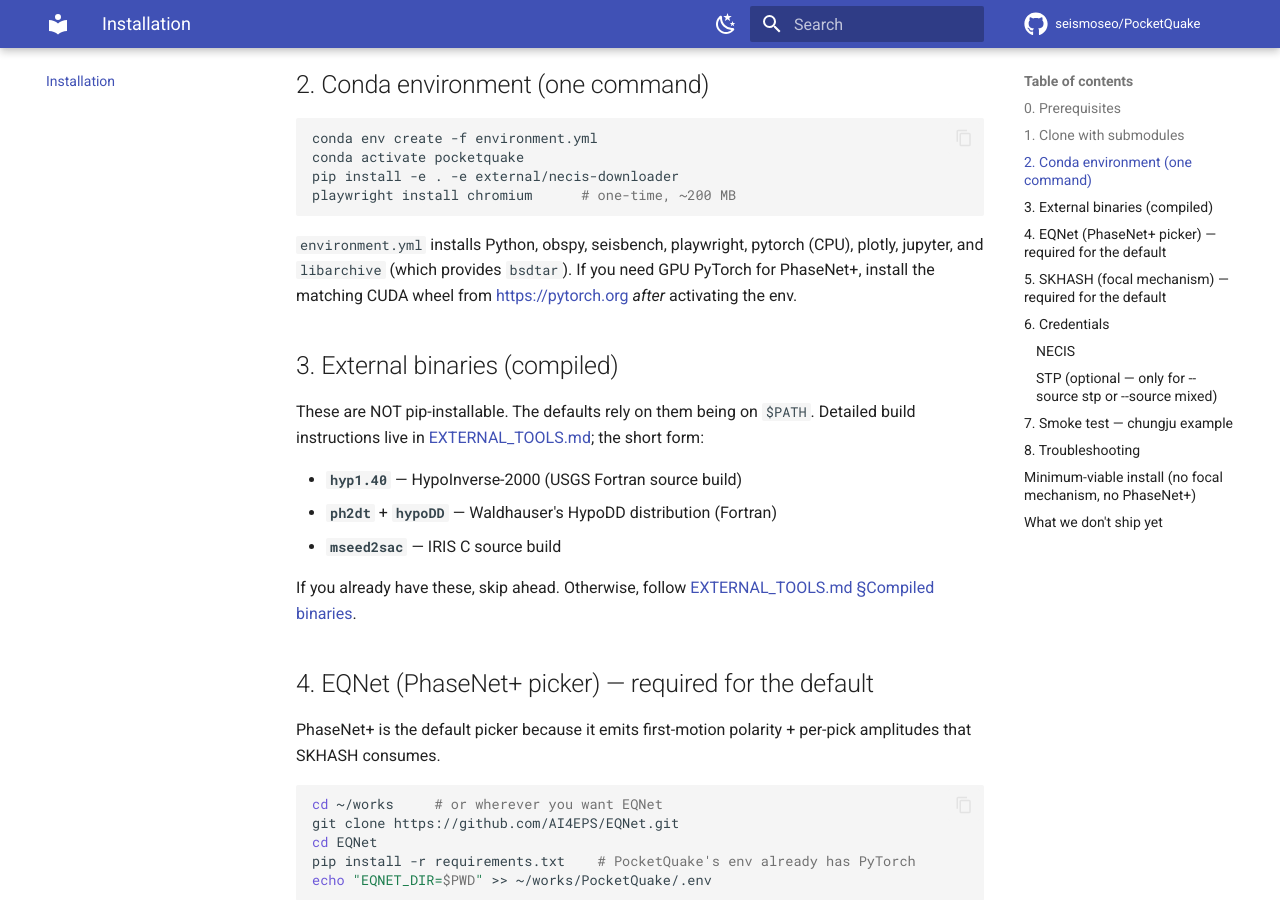
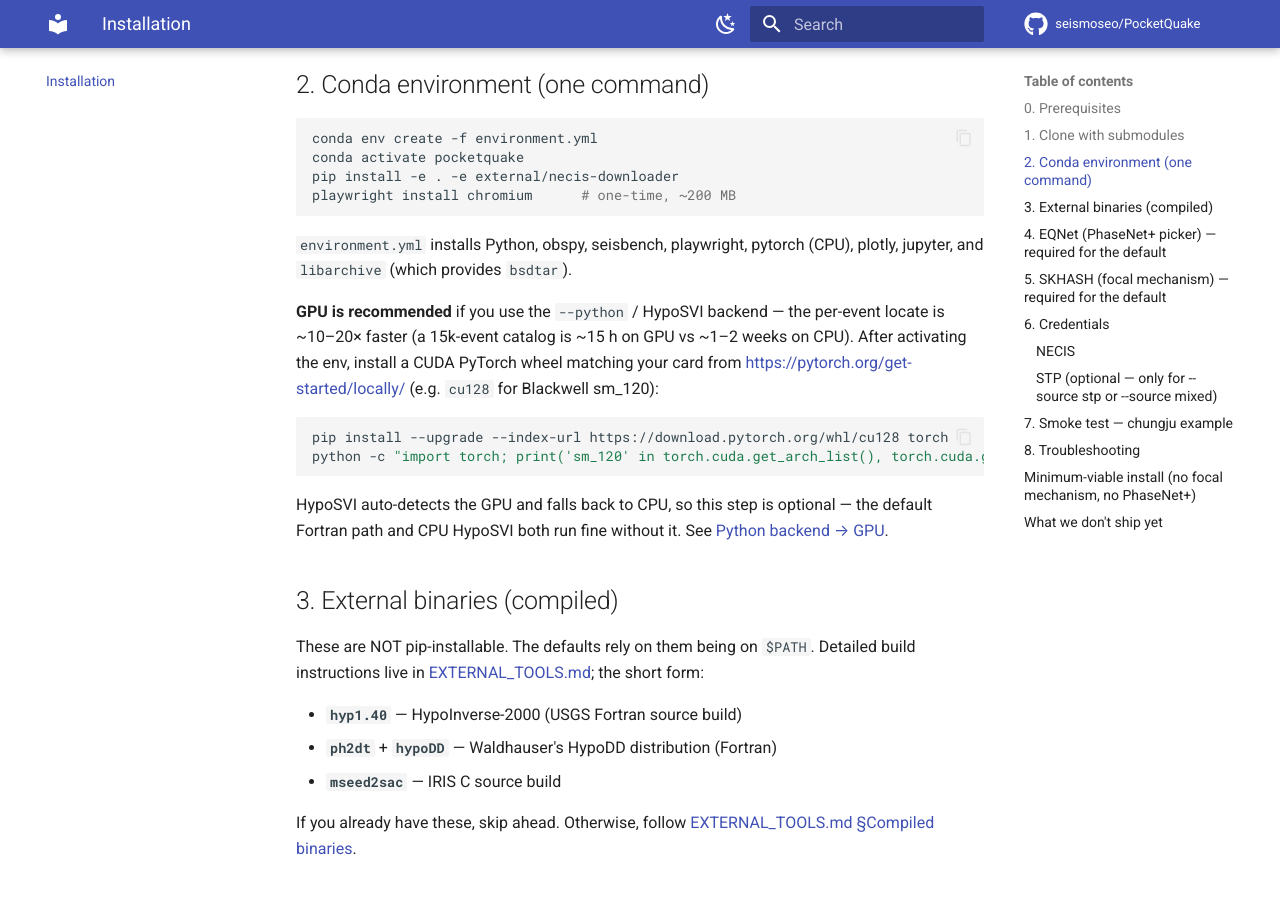
Before and after one commit to seismoseo/PocketQuake, an MkDocs documentation site: the page built from docs/INSTALL.md, in a window 1280 px wide and 900 px high, scrolled down 1012 px. Built offline with MkDocs 1.6.1 and Material for MkDocs 9.7.7, drawn with Linux system fonts in a browser that asks for light colours; comment, search, counter and statistics services are not loaded.

Commit message:
Enable GPU for HypoSVI by default; fix wrapper exit code
- pocketquake.sh: the trailing `[[ -n "$MAINSHOCK" ]] && echo` left the script's
  exit status at 1 on every successful non-mainshock run (last command failed under
  `set -e`), so the wrapper reported failure though the pipeline completed. Make it a
  proper `if` block and `exit 0`.
- docs + environment.yml: document GPU as the recommended HypoSVI path with the cu128
  install + the auto-detect/CPU-fallback behavior (~10-20x faster; 15k events ~15 h
  vs ~1-2 weeks on CPU).
- bump korea-cluster-relocation submodule to b1959be (HypoSVI <2-obs skip fix).

Co-Authored-By: Claude Opus 4.8 (1M context) <noreply@anthropic.com>

````diff
--- a/docs/INSTALL.md
+++ b/docs/INSTALL.md
@@ -45,9 +45,21 @@ playwright install chromium      # one-time, ~200 MB
 ```
 
 `environment.yml` installs Python, obspy, seisbench, playwright, pytorch (CPU),
-plotly, jupyter, and `libarchive` (which provides `bsdtar`). If you need GPU
-PyTorch for PhaseNet+, install the matching CUDA wheel from <https://pytorch.org>
-*after* activating the env.
+plotly, jupyter, and `libarchive` (which provides `bsdtar`).
+
+**GPU is recommended** if you use the `--python` / HypoSVI backend — the per-event
+locate is ~10–20× faster (a 15k-event catalog is ~15 h on GPU vs ~1–2 weeks on CPU).
+After activating the env, install a CUDA PyTorch wheel matching your card from
+<https://pytorch.org/get-started/locally/> (e.g. `cu128` for Blackwell sm_120):
+
+```bash
+pip install --upgrade --index-url https://download.pytorch.org/whl/cu128 torch
+python -c "import torch; print('sm_120' in torch.cuda.get_arch_list(), torch.cuda.get_device_name(0))"
+```
+
+HypoSVI auto-detects the GPU and falls back to CPU, so this step is optional — the
+default Fortran path and CPU HypoSVI both run fine without it. See
+[Python backend → GPU](python-backend.md#gpu-recommended).
 
 ## 3. External binaries (compiled)
 
````
Also changed, not shown: docs/python-backend.md (+14 -2 lines), environment.yml (+6 -3 lines), 1 other file.
